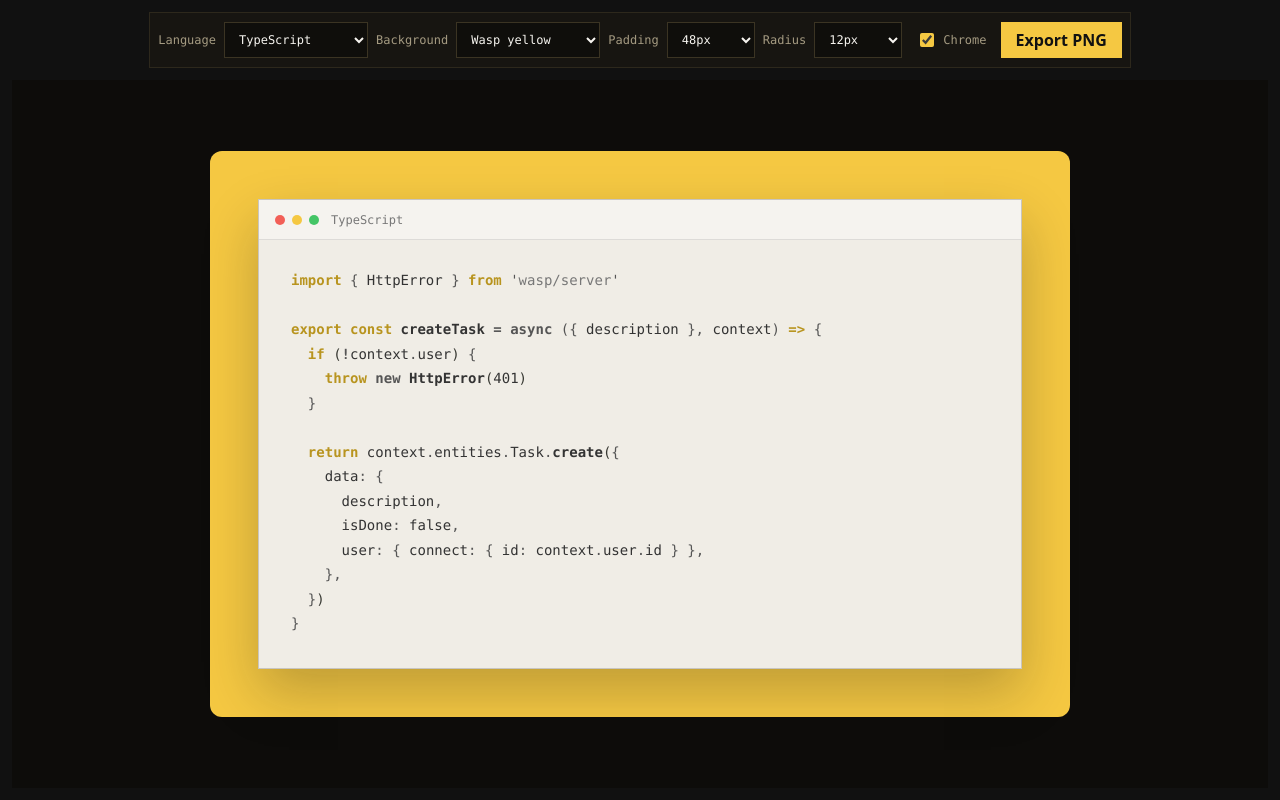
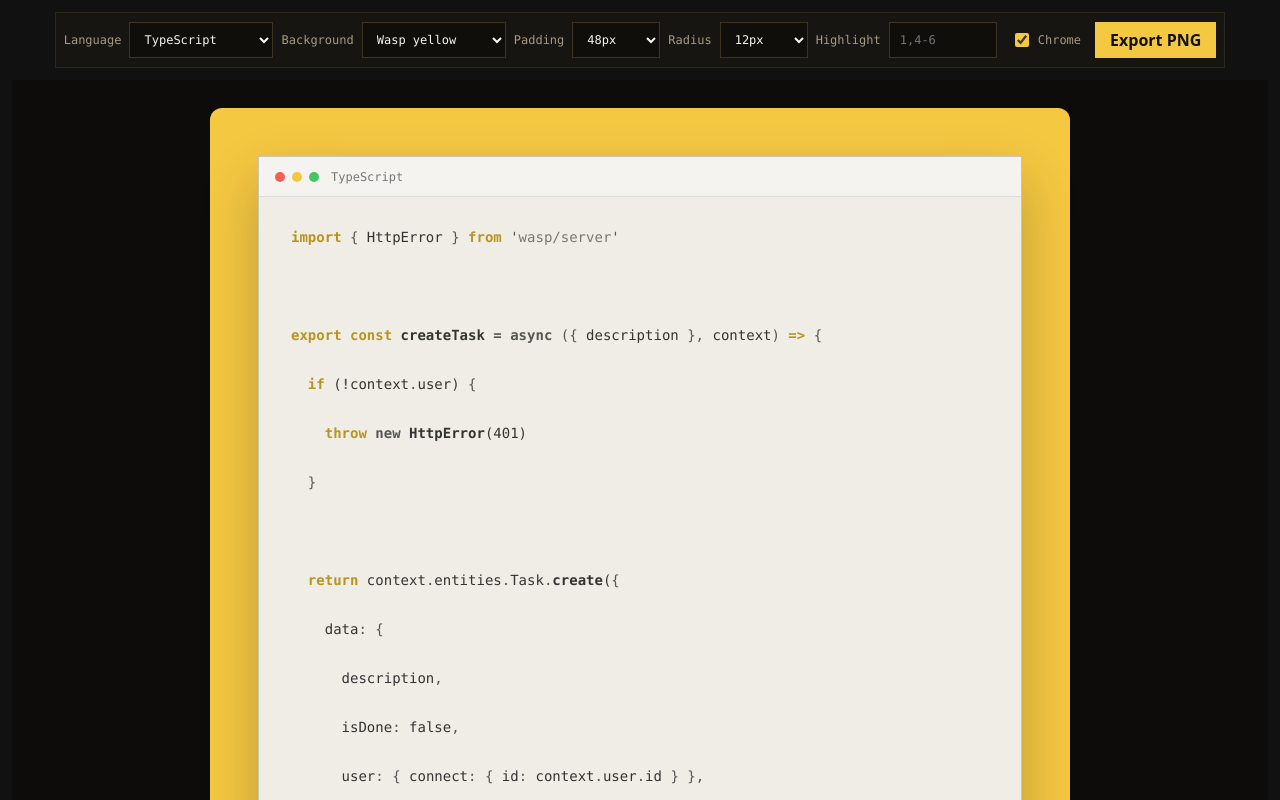
Before and after one commit to infomiho/code-screenshot, a Preact app: page / in a window 1280 px wide. Shown: the top 800 px of the page. Built offline with nearby package versions, Linux system fonts and the light colour scheme.

Commit message:
Add line highlighting

```diff
--- a/src/app.tsx
+++ b/src/app.tsx
@@ -101,6 +101,56 @@ const insertAtSelection = (
 ) =>
   value.slice(0, selectionStart) + insertion + value.slice(selectionEnd)
 
+const parseHighlightedLines = (value: string) => {
+  const lines = new Set<number>()
+
+  for (const part of value.split(',')) {
+    const trimmedPart = part.trim()
+    if (!trimmedPart) continue
+
+    const [startValue, endValue = startValue] = trimmedPart.split('-')
+    const start = Number(startValue)
+    const end = Number(endValue)
+
+    if (!Number.isInteger(start) || !Number.isInteger(end) || start < 1 || end < 1) {
+      continue
+    }
+
+    const firstLine = Math.min(start, end)
+    const lastLine = Math.min(Math.max(start, end), 9999)
+
+    for (let line = firstLine; line <= lastLine; line += 1) {
+      lines.add(line)
+    }
+  }
+
+  return lines
+}
+
+const addLineHighlights = (html: string, highlightedLines: Set<number>) => {
+  if (highlightedLines.size === 0) return html
+
+  const document = new DOMParser().parseFromString(html, 'text/html')
+  const lines = document.querySelectorAll('.line')
+
+  lines.forEach((line, index) => {
+    if (highlightedLines.has(index + 1)) {
+      line.classList.add('highlighted-line')
+    }
+  })
+
+  return document.body.innerHTML
+}
+
+const toPlainCodeHtml = (value: string, highlightedLines: Set<number>) => {
+  const lines = (value || ' ').split('\n')
+  const codeHtml = lines
+    .map((line) => `<span class="line">${escapeHtml(line) || ' '}</span>`)
+    .join('')
+
+  return addLineHighlights(`<pre class="shiki"><code>${codeHtml}</code></pre>`, highlightedLines)
+}
+
 const getInitialCode = () => {
   try {
     return window.localStorage.getItem(codeStorageKey) ?? defaultCode
@@ -117,6 +167,7 @@ export function App() {
   const [padding, setPadding] = useState(48)
   const [radius, setRadius] = useState(12)
   const [showChrome, setShowChrome] = useState(true)
+  const [highlightedLinesInput, setHighlightedLinesInput] = useState('')
   const [highlightedCode, setHighlightedCode] = useState('')
   const [isHighlighting, setIsHighlighting] = useState(true)
   const [isExporting, setIsExporting] = useState(false)
@@ -137,6 +188,7 @@ export function App() {
 
   useEffect(() => {
     let isCurrent = true
+    const highlightedLines = parseHighlightedLines(highlightedLinesInput)
     setIsHighlighting(true)
 
     codeToHtml(code || ' ', {
@@ -145,13 +197,13 @@ export function App() {
     })
       .then((html) => {
         if (isCurrent) {
-          setHighlightedCode(html)
+          setHighlightedCode(addLineHighlights(html, highlightedLines))
           setMessage('')
         }
       })
       .catch(() => {
         if (isCurrent) {
-          setHighlightedCode(`<pre class="shiki"><code>${escapeHtml(code)}</code></pre>`)
+          setHighlightedCode(toPlainCodeHtml(code, highlightedLines))
           setMessage('Highlighting failed. Showing escaped plain text.')
         }
       })
@@ -164,7 +216,7 @@ export function App() {
     return () => {
       isCurrent = false
     }
-  }, [code, selectedLanguage.lang])
+  }, [code, highlightedLinesInput, selectedLanguage.lang])
 
   const exportPng = async () => {
     if (!shotRef.current) return
@@ -257,6 +309,19 @@ export function App() {
                 </option>
               ))}
             </select>
+          </label>
+
+          <label class="toolbar-field line-field">
+            <span>Highlight</span>
+            <input
+              class="line-input"
+              inputMode="numeric"
+              placeholder="1,4-6"
+              value={highlightedLinesInput}
+              onInput={(event) =>
+                setHighlightedLinesInput((event.currentTarget as HTMLInputElement).value)
+              }
+            />
           </label>
 
           <label class="toolbar-toggle">
--- a/src/index.css
+++ b/src/index.css
@@ -91,14 +91,20 @@ input:focus-visible {
   width: 88px;
 }
 
+.line-field input {
+  width: 108px;
+}
+
 select,
-button {
+button,
+.line-input {
   min-height: 36px;
   border: 1px solid #3b3423;
   border-radius: 0;
 }
 
-select {
+select,
+.line-input {
   width: 144px;
   background: var(--control);
   color: var(--text);
@@ -239,6 +245,18 @@ select {
   font-family: inherit;
 }
 
+.highlight-layer .line {
+  display: block;
+  min-height: 1.75em;
+  margin: 0 -12px;
+  padding: 0 12px;
+}
+
+.highlight-layer .highlighted-line {
+  background: rgba(245, 200, 66, 0.2);
+  box-shadow: inset 3px 0 0 #f5c842;
+}
+
 .screenshot-editor {
   position: absolute;
   inset: 0;
@@ -288,6 +306,7 @@ select {
 
   .toolbar-field,
   .toolbar-field select,
+  .line-field input,
   .export-button {
     width: 100%;
   }
```
